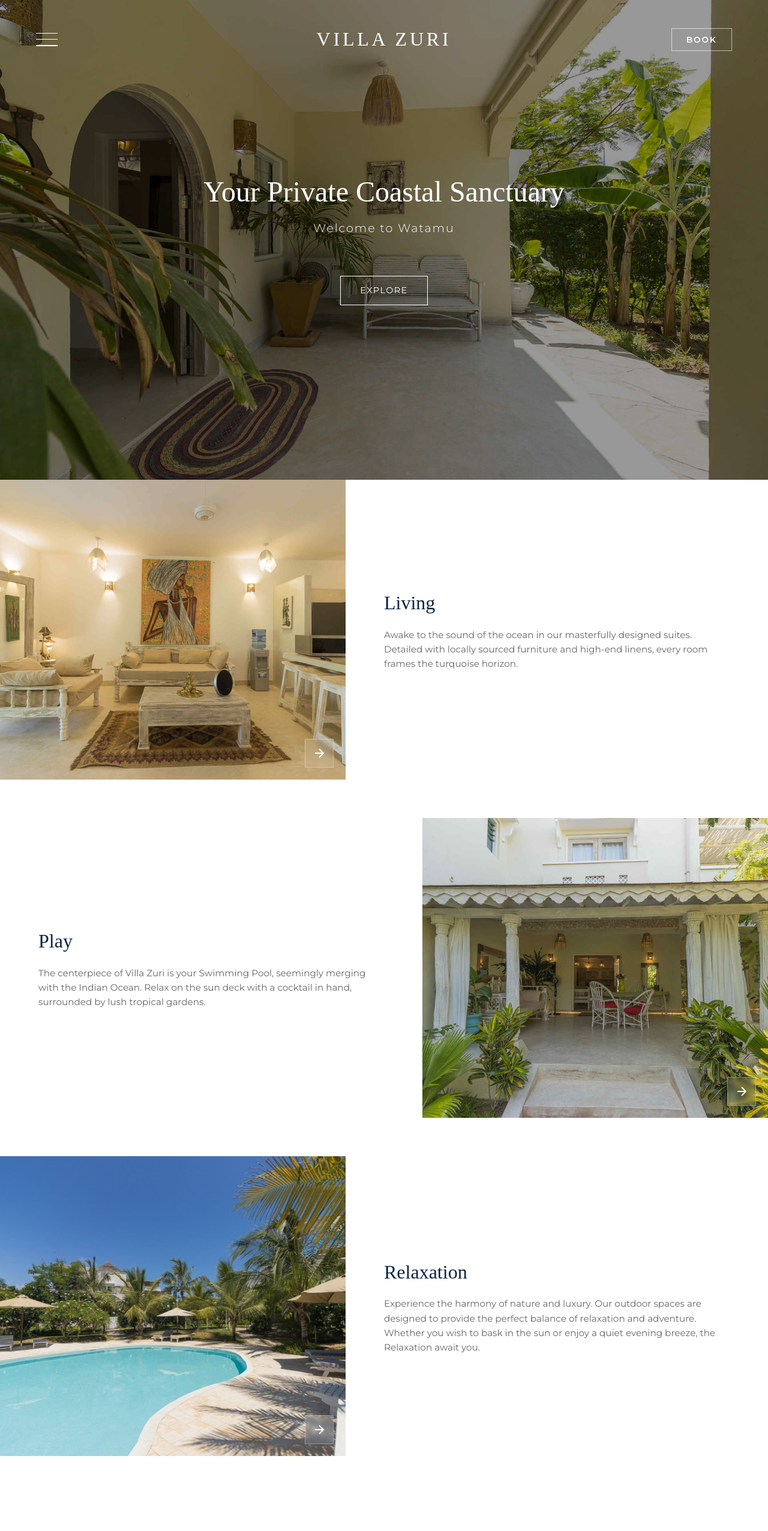
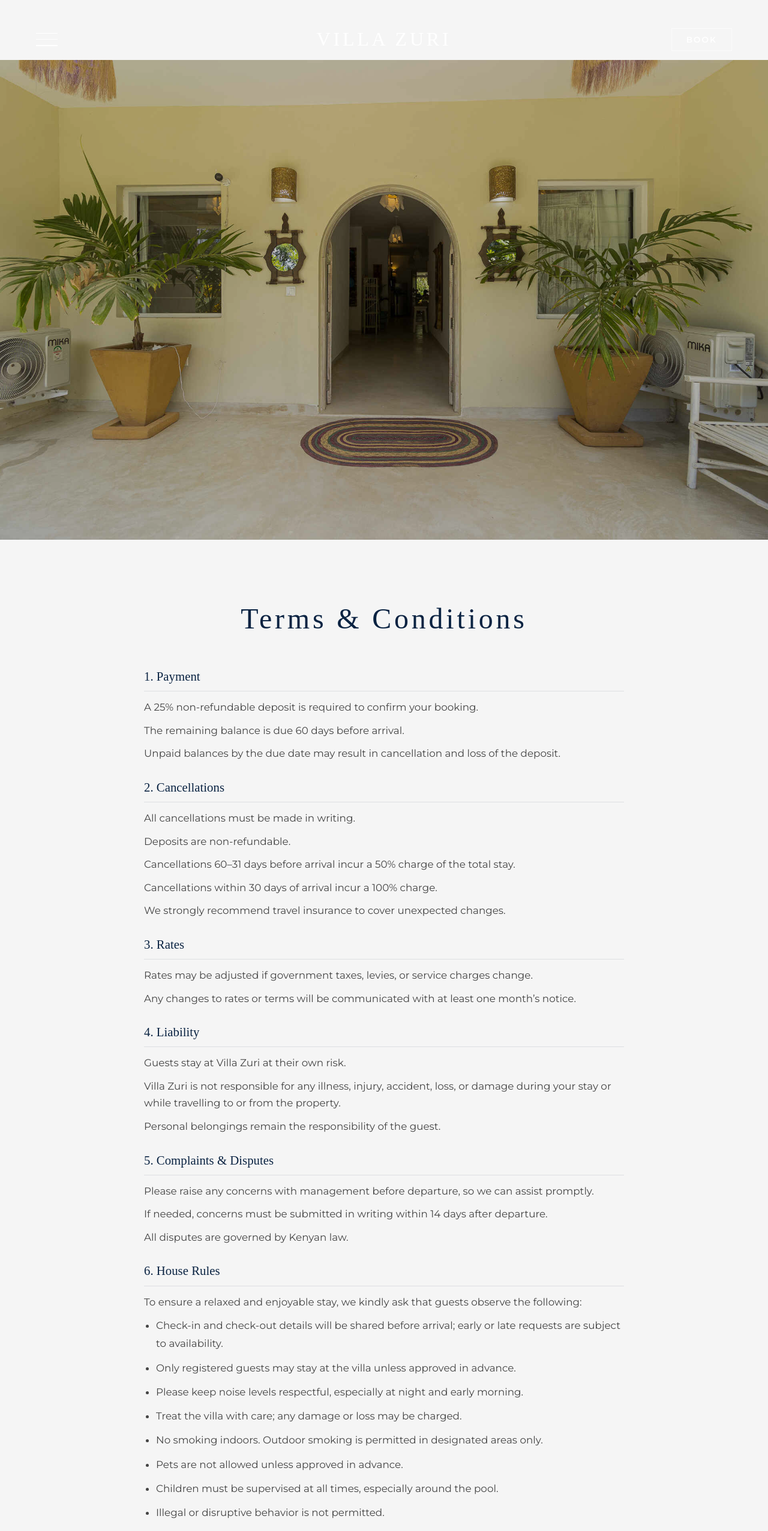
Before and after one commit to Charles-Mwai/Villazuriv1, a React (Vite) app: page /terms in a window 1280 px wide. Before the commit this address led to /. Shown: the top 2553 px of the page at 60% size. Built offline with nearby package versions, Linux system fonts and the light colour scheme; no server answers; a web font is replaced by a local one.

Commit message:
feat: Add Terms & Conditions page with dedicated route and footer link.

```diff
--- a/src/App.jsx
+++ b/src/App.jsx
@@ -14,6 +14,7 @@
 
 import Blog from './pages/Public/Blog';
 import ExperiencePage from './pages/Public/ExperiencePage';
+import Terms from './pages/Public/Terms';
 import ExperienceTeaser from './components/ExperienceTeaser';
 
 // Admin pages
@@ -48,6 +49,7 @@
                     <Route path="/watamu" element={<Watamu />} />
                     <Route path="/experience" element={<ExperiencePage />} />
                     <Route path="/blog" element={<Blog />} />
+                    <Route path="/terms" element={<Terms />} />
                     <Route path="/checkout" element={<Checkout />} />
 
                     {/* Admin routes */}
--- a/src/components/Footer.jsx
+++ b/src/components/Footer.jsx
@@ -17,6 +17,9 @@
             </div>
             <div className="footer-bottom">
                 <p>&copy; {new Date().getFullYear()} Villa Zuri. All rights reserved.</p>
+                <div className="footer-links" style={{ marginTop: '10px' }}>
+                    <a href="/terms" style={{ fontSize: '0.8rem', opacity: '0.8', textDecoration: 'underline' }}>Terms & Conditions</a>
+                </div>
             </div>
         </footer>
     );
--- /dev/null
+++ b/src/pages/Public/Terms.css
@@ -0,0 +1,110 @@
+.terms-page {
+    background-color: var(--color-bg-light);
+    padding-top: 100px;
+    /* Space for fixed navbar */
+}
+
+.terms-hero {
+    height: 100vh;
+    /* Match homepage hero height */
+    width: 100%;
+    position: relative;
+    background-image: url("/villa pics/IMG_5490-cmpr.jpg");
+    background-size: cover;
+    background-position: center;
+}
+
+.terms-hero-overlay {
+    position: absolute;
+    top: 0;
+    left: 0;
+    width: 100%;
+    height: 100%;
+    background-color: rgba(0, 0, 0, 0.2);
+    /* Lighter overlay since text is moved */
+    z-index: 1;
+}
+
+.terms-page-title {
+    font-size: 3rem;
+    font-family: var(--font-heading);
+    letter-spacing: 0.1em;
+    text-align: center;
+    color: var(--color-primary);
+    margin: 30px 0 20px;
+    /* Reduced margin */
+}
+
+.terms-text-container {
+    max-width: 800px;
+    margin: 0 auto;
+    padding: 20px 0;
+    /* Reduced from 40px */
+}
+
+.terms-block {
+    margin-bottom: 25px;
+    /* Reduced from 40px */
+}
+
+.terms-block h3 {
+    font-size: 1.3rem;
+    /* Slightly smaller */
+    margin-bottom: 12px;
+    /* Reduced from 20px */
+    color: var(--color-primary);
+    border-bottom: 1px solid rgba(10, 35, 66, 0.1);
+    padding-bottom: 8px;
+}
+
+.terms-block p {
+    font-size: 1.05rem;
+    line-height: 1.7;
+    /* Slightly tighter line height */
+    margin-bottom: 10px;
+    /* Reduced from 15px */
+    color: #444;
+}
+
+.terms-block ul {
+    list-style: disc;
+    margin-left: 20px;
+    margin-bottom: 20px;
+}
+
+.terms-block li {
+    font-size: 1.05rem;
+    line-height: 1.8;
+    margin-bottom: 10px;
+    color: #444;
+}
+
+@media (max-width: 768px) {
+    .terms-page {
+        padding-top: 80px;
+    }
+
+    .terms-hero {
+        height: 100dvh;
+        min-height: 500px;
+    }
+
+    .terms-hero-content h1 {
+        font-size: 2.5rem;
+    }
+
+    .terms-block h3 {
+        font-size: 1.3rem;
+    }
+
+    .terms-block p,
+    .terms-block li {
+        font-size: 1rem;
+    }
+}
+
+@media (max-width: 480px) {
+    .terms-hero-content h1 {
+        font-size: 2rem;
+    }
+}
--- /dev/null
+++ b/src/pages/Public/Terms.jsx
@@ -0,0 +1,87 @@
+import React, { useEffect } from 'react';
+import Navbar from '../../components/Navbar';
+import Footer from '../../components/Footer';
+import RevealOnScroll from '../../components/RevealOnScroll';
+import './Terms.css';
+
+const Terms = () => {
+    useEffect(() => {
+        window.scrollTo(0, 0);
+    }, []);
+
+    return (
+        <div className="terms-page">
+            <Navbar />
+
+            <section className="terms-hero">
+                <div className="terms-hero-overlay"></div>
+            </section>
+
+            <section className="terms-content-section section-padding">
+                <div className="container">
+                    <h1 className="terms-page-title">Terms & Conditions</h1>
+                    <RevealOnScroll>
+                        <div className="terms-text-container">
+                            <div className="terms-block">
+                                <h3>1. Payment</h3>
+                                <p>A 25% non-refundable deposit is required to confirm your booking.</p>
+                                <p>The remaining balance is due 60 days before arrival.</p>
+                                <p>Unpaid balances by the due date may result in cancellation and loss of the deposit.</p>
+                            </div>
+
+                            <div className="terms-block">
+                                <h3>2. Cancellations</h3>
+                                <p>All cancellations must be made in writing.</p>
+                                <p>Deposits are non-refundable.</p>
+                                <p>Cancellations 60–31 days before arrival incur a 50% charge of the total stay.</p>
+                                <p>Cancellations within 30 days of arrival incur a 100% charge.</p>
+                                <p>We strongly recommend travel insurance to cover unexpected changes.</p>
+                            </div>
+
+                            <div className="terms-block">
+                                <h3>3. Rates</h3>
+                                <p>Rates may be adjusted if government taxes, levies, or service charges change.</p>
+                                <p>Any changes to rates or terms will be communicated with at least one month’s notice.</p>
+                            </div>
+
+                            <div className="terms-block">
+                                <h3>4. Liability</h3>
+                                <p>Guests stay at Villa Zuri at their own risk.</p>
+                                <p>Villa Zuri is not responsible for any illness, injury, accident, loss, or damage during your stay or while travelling to or from the property.</p>
+                                <p>Personal belongings remain the responsibility of the guest.</p>
+                            </div>
+
+                            <div className="terms-block">
+                                <h3>5. Complaints & Disputes</h3>
+                                <p>Please raise any concerns with management before departure, so we can assist promptly.</p>
+                                <p>If needed, concerns must be submitted in writing within 14 days after departure.</p>
+                                <p>All disputes are governed by Kenyan law.</p>
+                            </div>
+
+                            <div className="terms-block">
+                                <h3>6. House Rules</h3>
+                                <p>To ensure a relaxed and enjoyable stay, we kindly ask that guests observe the following:</p>
+                                <ul>
+                                    <li>Check-in and check-out details will be shared before arrival; early or late requests are subject to availability.</li>
+                                    <li>Only registered guests may stay at the villa unless approved in advance.</li>
+                                    <li>Please keep noise levels respectful, especially at night and early morning.</li>
+                                    <li>Treat the villa with care; any damage or loss may be charged.</li>
+                                    <li>No smoking indoors. Outdoor smoking is permitted in designated areas only.</li>
+                                    <li>Pets are not allowed unless approved in advance.</li>
+                                    <li>Children must be supervised at all times, especially around the pool.</li>
+                                    <li>Illegal or disruptive behavior is not permitted.</li>
+                                    <li>Please secure the property and do not share keys or access details.</li>
+                                </ul>
+                                <p>Villa Zuri reserves the right to end a stay without refund if these terms or house rules are not respected.</p>
+                            </div>
+                        </div>
+                    </RevealOnScroll>
+                </div>
+            </section>
+
+            <Footer />
+        </div>
+    );
+};
+
+export default Terms;
```
